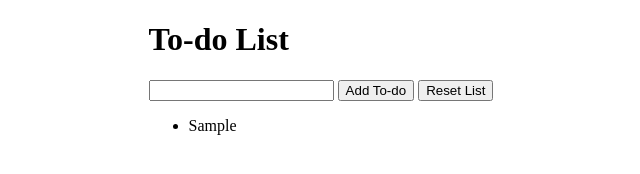
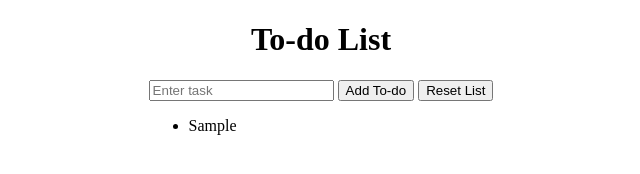
Before and after one commit to egger0a6/dom-todo-lab, a plain HTML site: page index.html in a window 1280 px wide. Both pictures are taken after typing "Sample" into the empty fields and a click on the button "Add To-do". Shown: the whole page, without its empty margins (319-959 px from the left). Drawn offline with Linux system fonts and the light colour scheme.

Commit message:
wrap buttons and input in form tag

```diff
--- a/css/style.css
+++ b/css/style.css
@@ -1,4 +1,9 @@
 body {
   margin: 0 auto;
+  text-align: center;
   max-width: max-content;
 }
+
+ul {
+  text-align: left;
+}
--- a/index.html
+++ b/index.html
@@ -11,9 +11,11 @@
 <body>
   <h1>To-do List</h1>
   <div>
-    <input type="text" id="inputText">
-    <button id="submit-button">Add To-do</button>
-    <button id="reset-button" type="reset">Reset List</button>
+    <form>
+      <input type="text" id="inputText" placeholder="Enter task">
+      <button id="submit-button" type="submit">Add To-do</button>
+      <button id="reset-button" type="reset">Reset List</button>
+    </form>
   </div>
   <ul id="todo-list"></ul>
 </body>
--- a/js/app.js
+++ b/js/app.js
@@ -17,6 +17,7 @@
 /*-------------------------------- Functions ---------------------------------*/
 
 function submit(evt) {
+  evt.preventDefault();
   let input = inputText.value;
   // only add list element if string is not empty
   if (input) {
```
